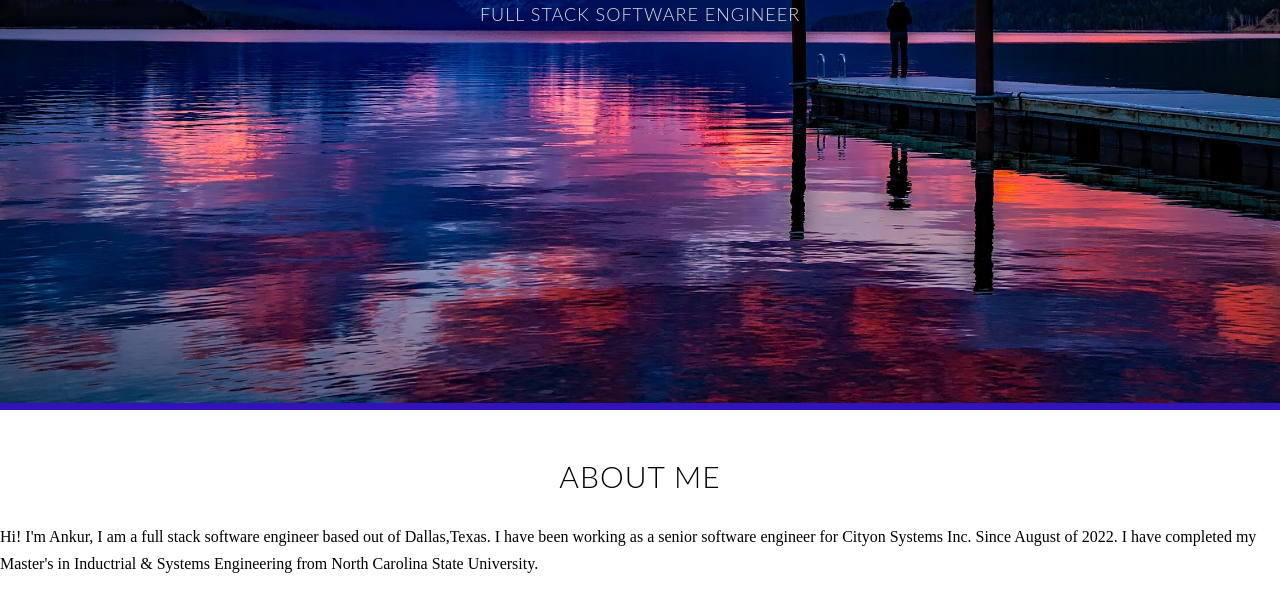
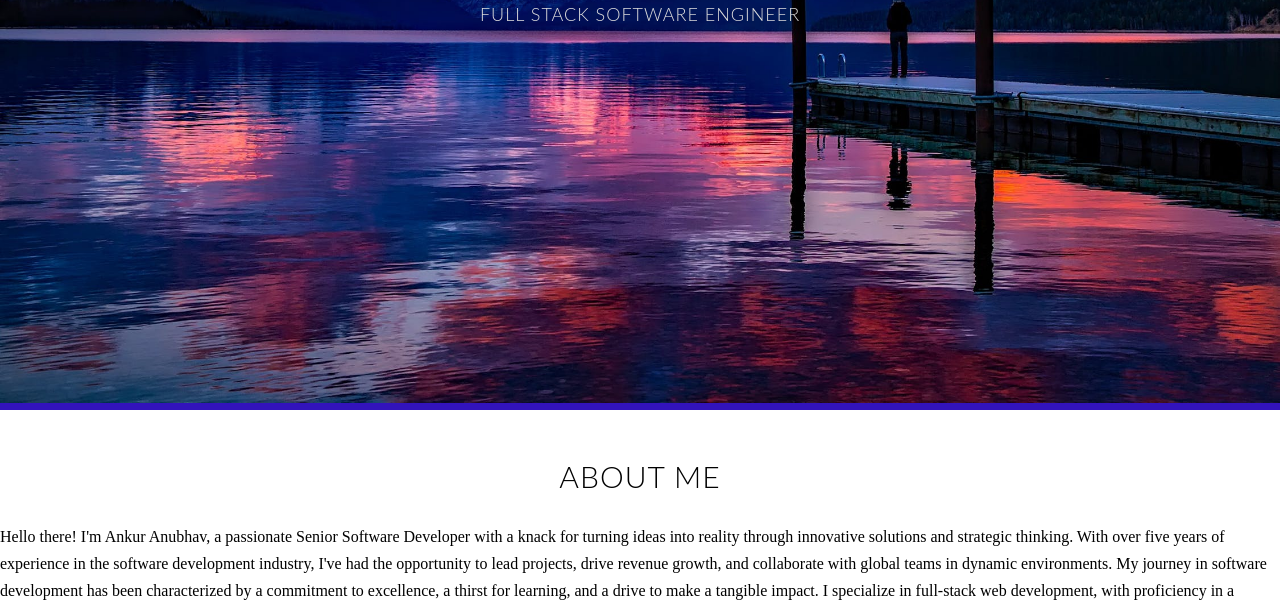
Before and after one commit to AnkurAnubhav/PortfolioWebsite, a plain HTML site: page index.html in a window 1280 px wide. Shown: the part 347-952 px from the top of the page. Drawn offline with nearby package versions, Linux system fonts and the light colour scheme; a web font is replaced by a local one.

Commit message:
Update index.html

```diff
--- a/index.html
+++ b/index.html
@@ -66,10 +66,12 @@
                     <div class="about-me-text-container">
                       <h2>About Me</h2>
                       <p>
-                        Hi! I'm Ankur, I am a full stack software engineer based out of Dallas,Texas.
-                        I have been working as a senior software engineer for Cityon Systems Inc. Since
-                        August of 2022. I have completed my Master's in Inductrial & Systems Engineering
-                        from North Carolina State University.
+                        Hello there! I'm Ankur Anubhav, a passionate Senior Software Developer with a knack for turning ideas into reality through innovative solutions and strategic thinking.
+                        With over five years of experience in the software development industry, I've had the opportunity to lead projects, drive revenue growth, and collaborate with global teams in dynamic environments. My journey in software development has been characterized by a commitment to excellence, a thirst for learning, and a drive to make a tangible impact.
+                        I specialize in full-stack web development, with proficiency in a variety of programming languages and frameworks, including HTML, CSS, JavaScript, C#, and .NET. From building responsive web applications to optimizing database performance, I thrive on the challenges of modern software engineering and am always eager to explore new technologies and methodologies.
+                        Throughout my career, I've been fortunate to work on a diverse range of projects. I believe in the power of collaboration and enjoy working closely with cross-functional teams to transform ideas into scalable engineering solutions that address customer needs and drive business success.
+                        I'm excited about the possibilities that lie ahead and am always on the lookout for new opportunities to grow, learn, and make a meaningful impact in the world of software development.
+                        Let's connect and explore how we can create something extraordinary together!
                       </p>
                     </div>
                   </div>
```
